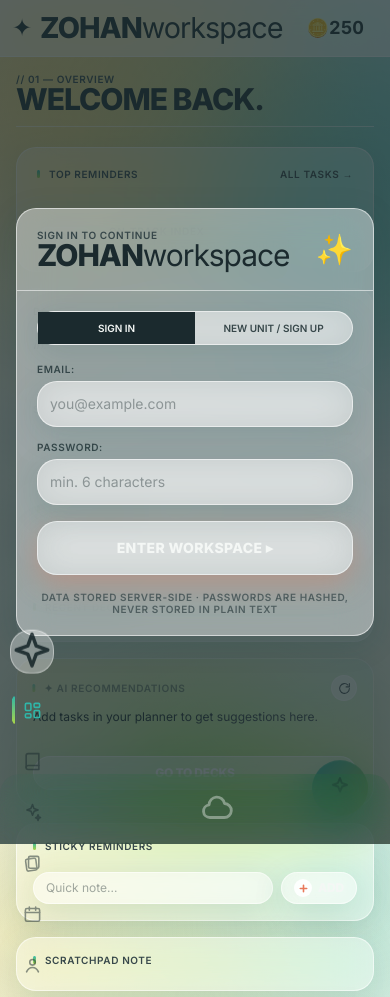
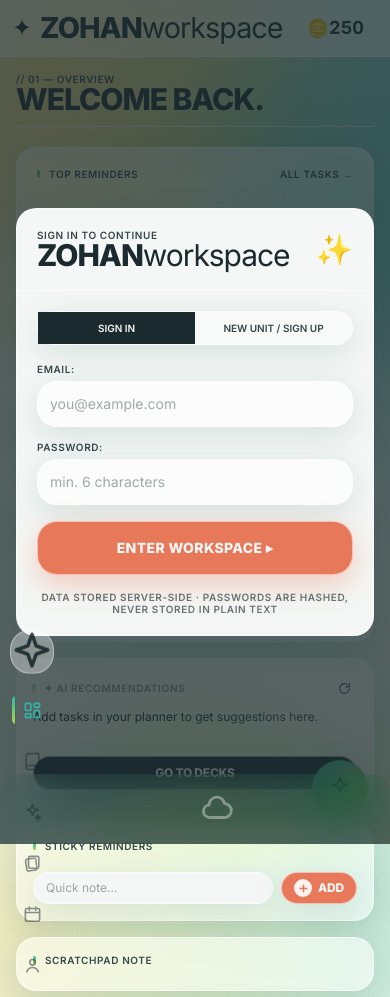
Before and after one commit to ZOHANworkpace/ZOHANworkspace, a website: page index.html in a window 390 px wide. Shown: the top 997 px of the page. Drawn offline with nearby package versions, Linux system fonts and the light colour scheme.

Commit message:
Update app.css

```diff
--- a/app.css
+++ b/app.css
@@ -121,7 +121,11 @@
 .border-r-2{ border-right-width: 1.5px; border-right-style: solid; }
 .border-dashed { border-style: dashed; }
 
-/* Any bordered "box" in the app becomes a frosted glass card. */
+/* Any bordered "box" in the app becomes a frosted glass card.
+   NOTE: uses `background` (not background-color) only for the
+   glass fill/blur/shadow — color utilities below are re-asserted
+   with higher-specificity two-class rules so bg-white / bg-ink /
+   bg-yellow-100 aren't silently overridden by this fallback. */
 .border, .border-2 {
   border-color: var(--glass-border) !important;
   background: var(--glass-fill);
@@ -133,6 +137,20 @@
 }
 .border-2.hard-shadow:hover,
 .border:hover { box-shadow: 0 14px 40px rgba(31, 89, 82, 0.20); }
+
+/* Re-assert explicit bg-* utilities so they win over the glass
+   default above regardless of source order (two-class selectors
+   beat the single-class .border/.border-2 rule on specificity). */
+.bg-white.border, .bg-white.border-2         { background: var(--glass-fill-strong); }
+.bg-ink.border, .bg-ink.border-2             { background: var(--ink); }
+.bg-ink\/50.border, .bg-ink\/50.border-2     { background: rgba(27,42,46,.5); }
+.bg-ink\/60.border, .bg-ink\/60.border-2     { background: rgba(27,42,46,.6); }
+.bg-ink\/90.border, .bg-ink\/90.border-2     { background: rgba(27,42,46,.72); }
+.bg-paper.border, .bg-paper.border-2         { background: var(--paper); }
+.bg-paperDim.border, .bg-paperDim.border-2   { background: var(--paperDim); }
+.bg-red.border, .bg-red.border-2             { background: var(--red); }
+.bg-transparent.border, .bg-transparent.border-2 { background: transparent; }
+.bg-yellow-100.border, .bg-yellow-100.border-2   { background: var(--yellow-soft); }
 
 /* ---------- display / position ---------- */
 .hidden       { display: none !important; }
@@ -464,7 +482,7 @@
 }
 .nav-icon {
   display: flex; align-items: center; justify-content: center;
-  width: 44px; height: 44px; shrink: 0; flex-shrink: 0;
+  width: 44px; height: 44px; flex-shrink: 0;
   opacity: .5; transition: opacity .25s ease, transform .3s cubic-bezier(.34,1.56,.64,1);
 }
 .nav-icon svg { width: 19px; height: 19px; }
@@ -699,4 +717,17 @@
   h1 {
     font-size: 1.8rem !important;
   }
+     /* Force the html and body elements to allow scrolling */
+  html, body, #root, .main-container {
+    overflow: visible !important;
+    overflow-y: auto !important;
+    height: auto !important;
+  }
+
+  /* Target any full-screen layouts that might be trapping the content */
+  .min-h-screen, .h-screen {
+    height: auto !important;
+    min-height: 100vh !important;
+    overflow: visible !important;
+  }
 }
```
